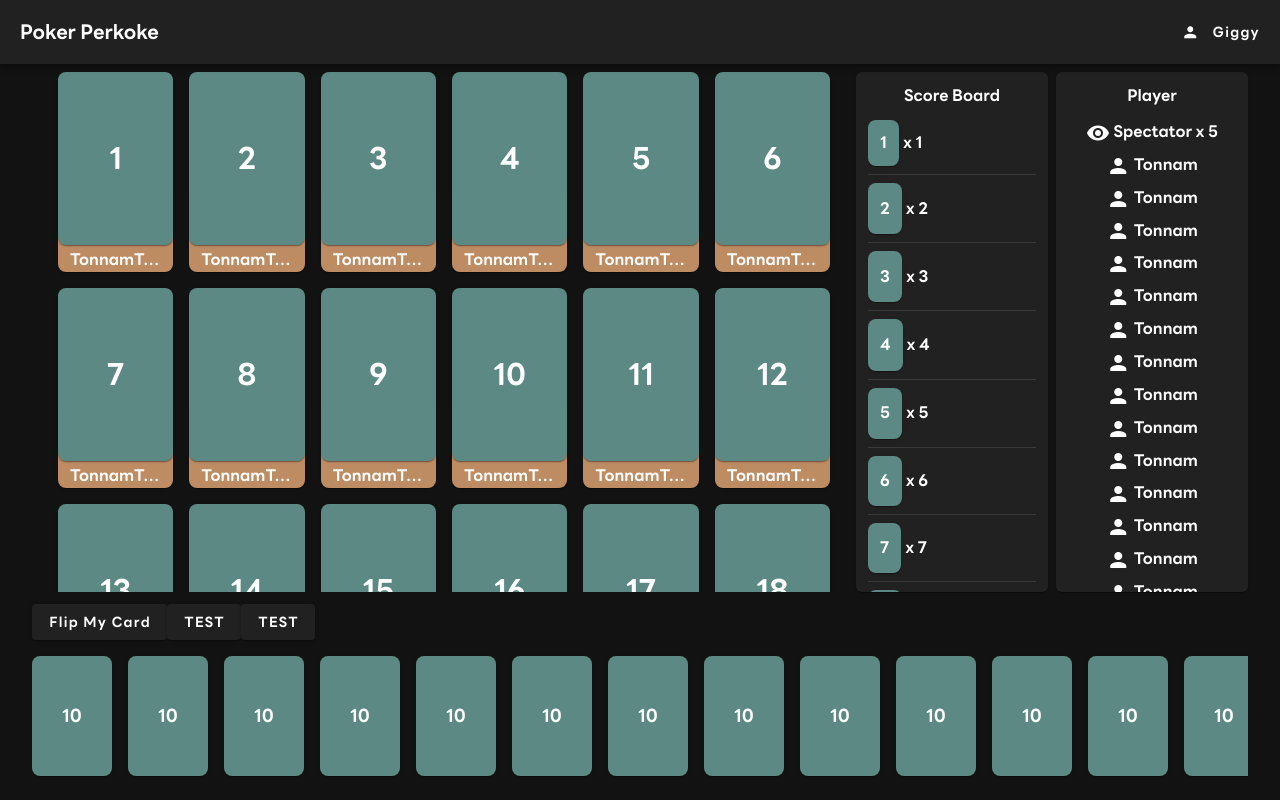
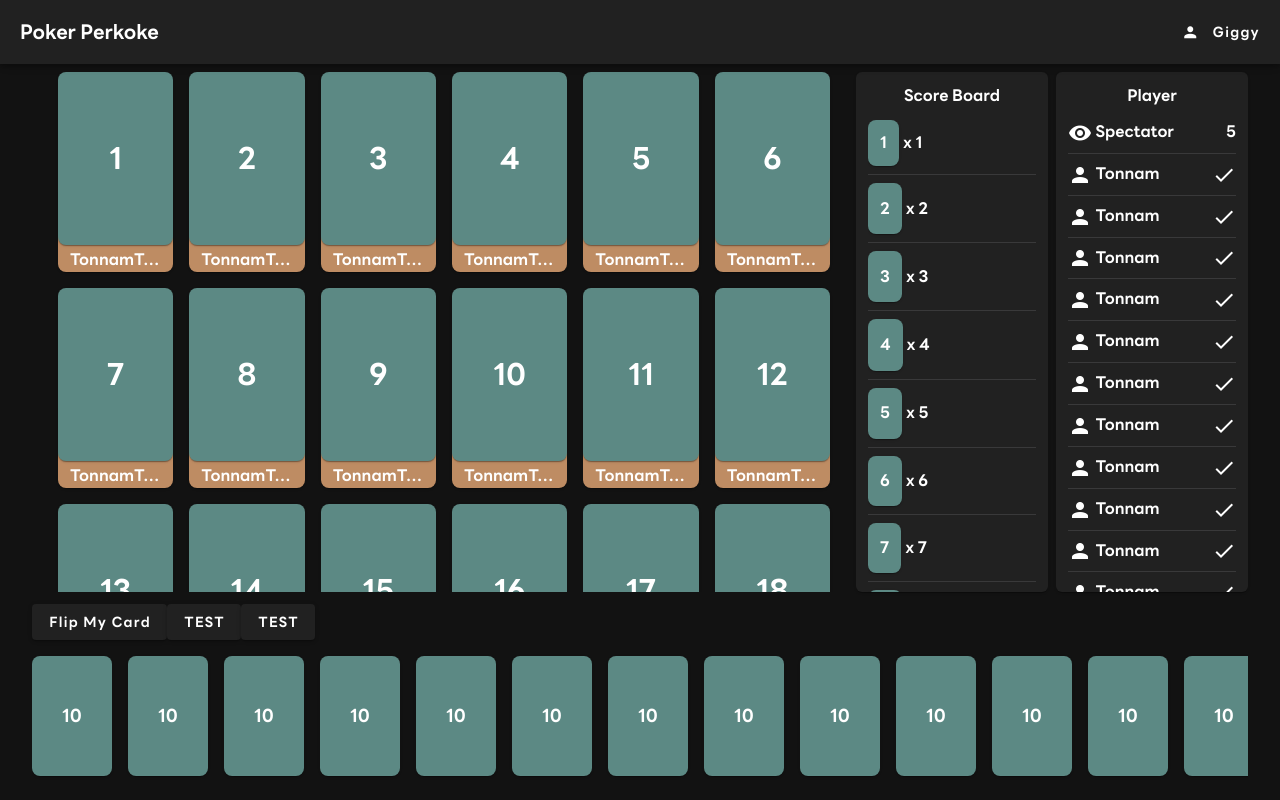
Before and after one commit to sirateek/scrum-poker-fe, a Vue app: page /room in a window 1280 px wide. Built offline with nearby package versions, Linux system fonts and the light colour scheme.

Commit message:
feat: Update player board

```diff
--- a/src/views/room/RoomView.vue
+++ b/src/views/room/RoomView.vue
@@ -29,13 +29,34 @@
         </InformationBoard>
 
         <InformationBoard title="Player">
-          <div>
-            <VIcon icon="mdi-eye"></VIcon>
-            Spectator x 5
+          <div class="w-full flex flex-col gap-2 justify-start">
+            <div class="flex flex-row">
+              <div>
+                <VIcon icon="mdi-eye"></VIcon>
+                Spectator
+              </div>
+              <VSpacer></VSpacer>
+              <div>5</div>
+            </div>
+            <VDivider></VDivider>
           </div>
-          <div v-for="i in 30" :key="i">
-            <VIcon icon="mdi-account"></VIcon>
-            Tonnam
+
+          <div
+            v-for="i in 15"
+            :key="i"
+            class="w-full flex flex-col gap-2 justify-start"
+          >
+            <div class="flex flex-row">
+              <div>
+                <VIcon icon="mdi-account"></VIcon>
+                Tonnam
+              </div>
+              <VSpacer></VSpacer>
+              <div>
+                <VIcon icon="mdi-check"></VIcon>
+              </div>
+            </div>
+            <VDivider></VDivider>
           </div>
         </InformationBoard>
       </div>
```
